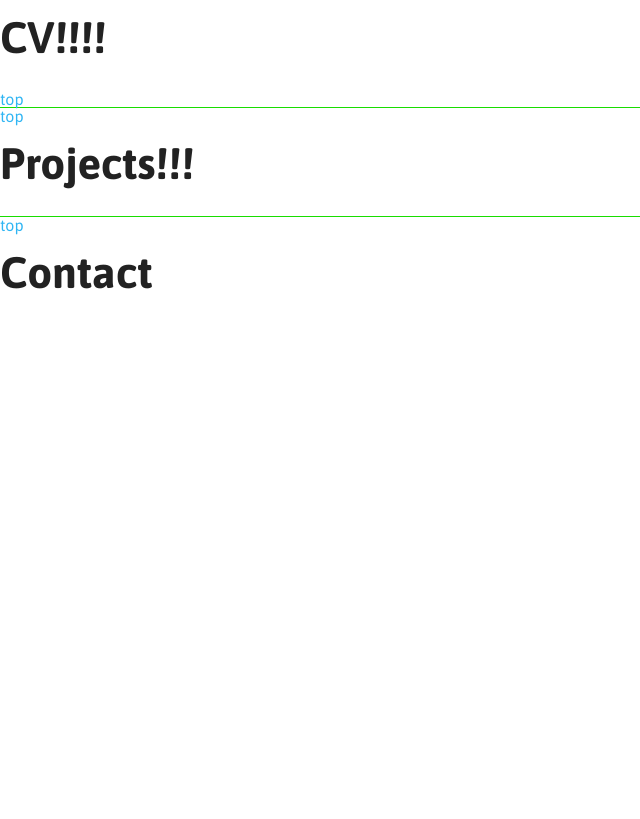
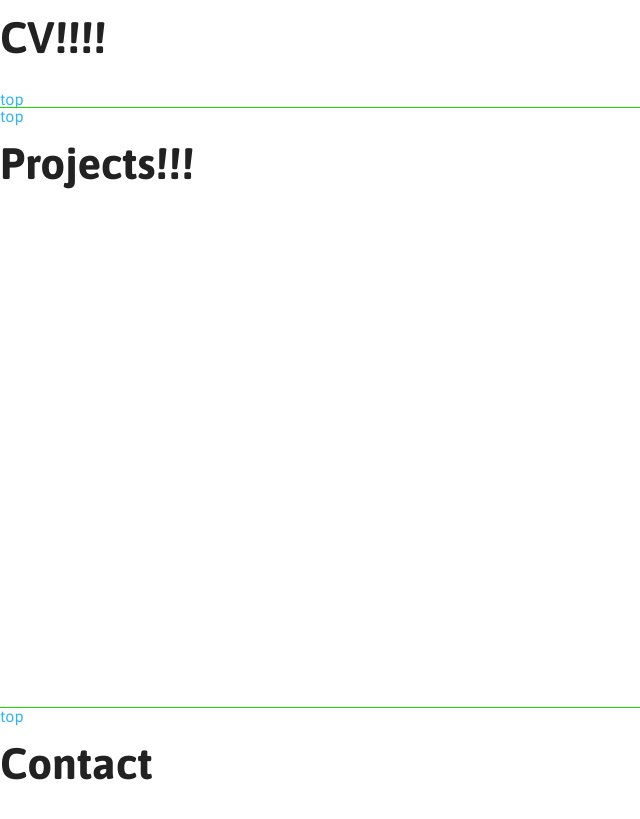
Before and after one commit to charlietanksley/charlietanksley.github.io, a website: page index.html in a window 1280 px wide. Shown: the part 703-1522 px from the top of the page, without its empty margins (0-640 px from the left). Before the commit the page ends 1029 px from the top, so only its background shows below. Drawn offline with nearby package versions, Linux system fonts and the light colour scheme; files that its build step writes are made by us from their sources.

Commit message:
style .major-section, not section

```diff
--- a/index.html
+++ b/index.html
@@ -13,7 +13,7 @@
 
 <body id="home">
 
-  <section class="splash">
+  <section class="splash major-section">
     <div class="row">
       <div class="columns large-6">
         <div>
@@ -65,13 +65,13 @@
 
   </section>
 
-  <section class="projects" id="projects">
+  <section class="projects major-section" id="projects">
     <a href="#home">top</a>
     <h1>Projects!!!</h1>
 
   </section>
 
-  <section class="contact" id="contact">
+  <section class="contact major-section" id="contact">
     <a href="#home">top</a>
     <h1>Contact</h1>
 
```
